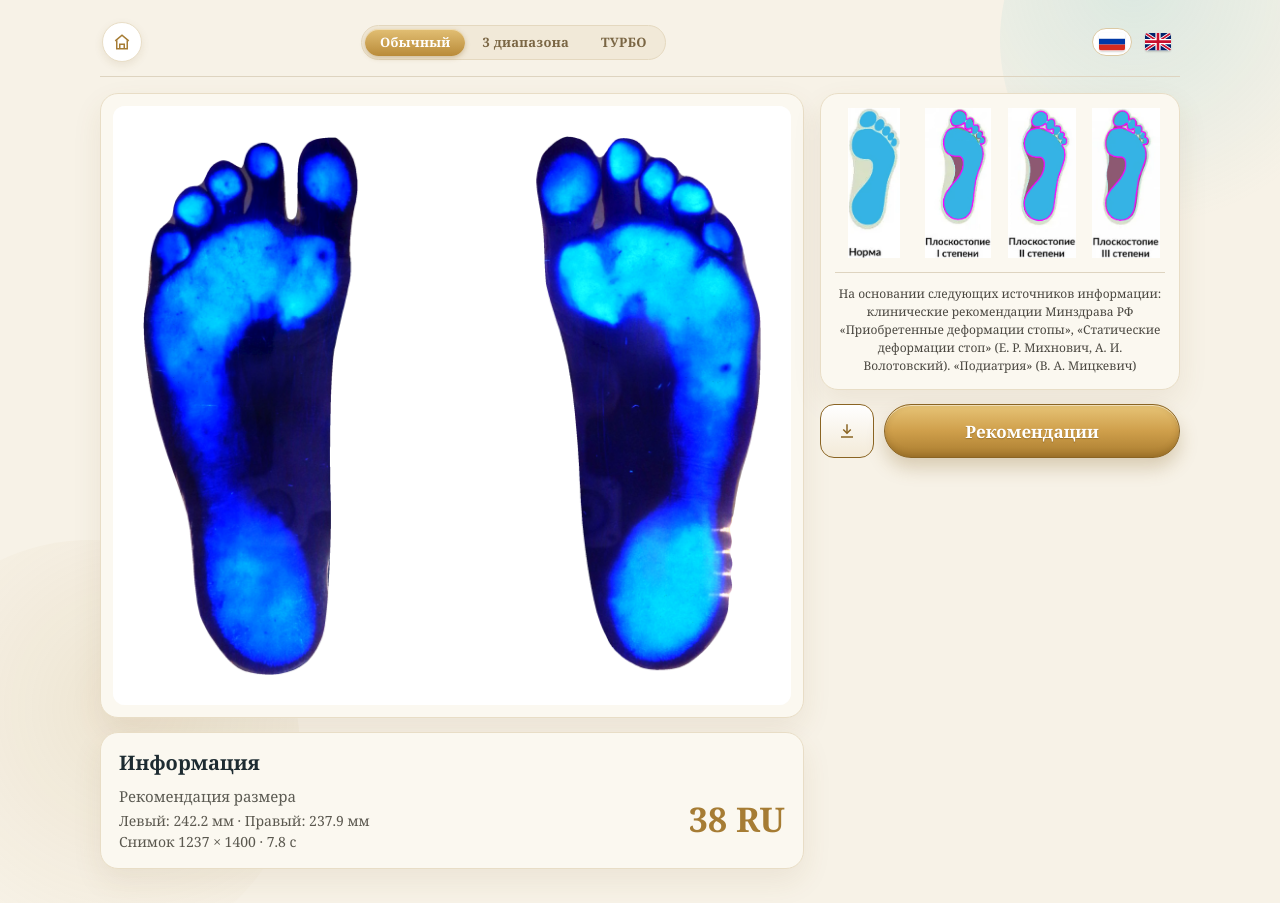
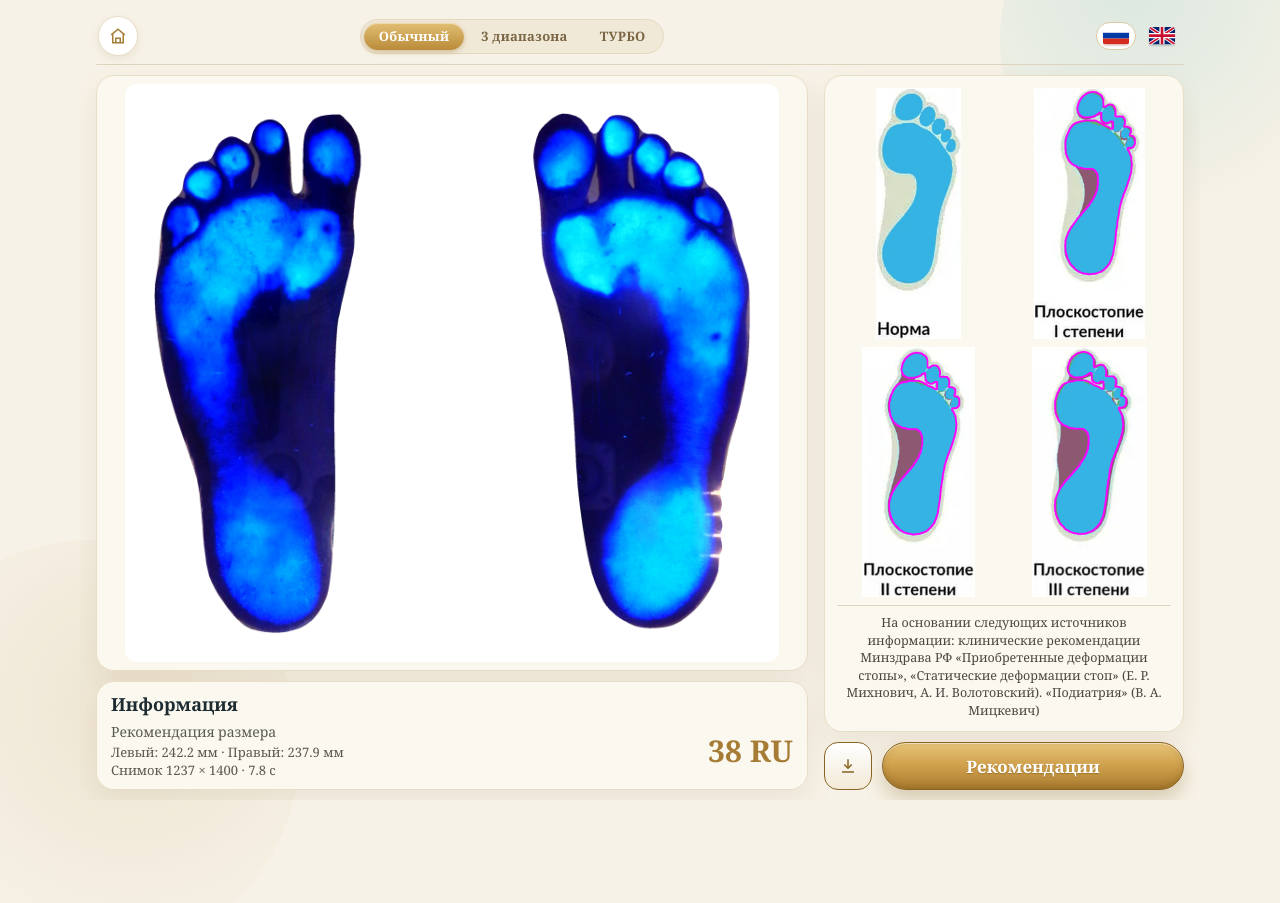
Before and after one commit to youssefhassanecoten-tech/scannerfrontexp, a plain HTML site: page result.html in a window 1280 px wide. After the commit the page ends 800 px from the top, so only its background shows below. Drawn offline with Linux system fonts and the light colour scheme.

Commit message:
Refine result page layout and enlarge modal examples

```diff
--- a/result.html
+++ b/result.html
@@ -42,7 +42,7 @@
   .flag{width:26px;height:17px;border-radius:3px;display:block;box-shadow:0 1px 2px rgba(0,0,0,.16)}
 
   /* main */
-  .rp-main{display:grid;grid-template-columns:minmax(0,1fr) 360px;gap:16px;margin-top:16px;align-items:start}
+  .rp-main{display:grid;grid-template-columns:minmax(0,1fr) 360px;gap:24px;margin-top:16px;align-items:start}
   .rp-card{background:var(--card);border:1px solid var(--card-line);border-radius:18px;
     box-shadow:0 12px 30px rgba(120,92,32,.09)}
 
@@ -50,7 +50,7 @@
   .rp-preview img{display:block;width:100%;height:auto;border-radius:12px;background:#fff;cursor:zoom-in}
   .rp-preview:hover img{opacity:.97}
 
-  .rp-info{padding:16px 18px;margin-top:14px}
+  .rp-info{padding:16px 18px;margin-top:18px}
   .rp-info-title{font-size:20px;font-weight:700;margin:0 0 10px}
   .rp-info-grid{display:flex;align-items:center;justify-content:space-between;gap:16px}
   .rp-info-det{min-width:0}
@@ -58,15 +58,15 @@
   .rp-line{font-size:14px;color:#5b584f;line-height:1.5}
   .rp-size{font-size:34px;font-weight:700;color:var(--gold);white-space:nowrap}
 
-  .rp-flat{background:var(--card);border:1px solid var(--card-line);border-radius:18px;padding:14px;
+  .rp-flat{background:var(--card);border:1px solid var(--card-line);border-radius:18px;padding:16px;
     box-shadow:0 12px 30px rgba(120,92,32,.09)}
   .flatfoot{display:block}
-  .rp-flat-row{display:flex;align-items:flex-end;justify-content:center;gap:6px}
-  .rp-flat-row img{flex:1 1 0;min-width:0;width:100%;height:auto;max-height:150px;object-fit:contain}
+  .rp-flat-row{display:grid;grid-template-columns:repeat(2,minmax(0,1fr));align-items:end;justify-items:center;gap:10px}
+  .rp-flat-row img{width:100%;height:auto;max-height:200px;object-fit:contain}
   .flatfoot-source{margin-top:14px;padding-top:12px;border-top:1px solid var(--rule);
-    text-align:center;font-size:12px;line-height:1.5;color:#4a4740}
+    text-align:center;font-size:14px;line-height:1.55;color:#4a4740}
 
-  .rp-actions{display:flex;gap:10px;margin-top:14px}
+  .rp-actions{display:flex;gap:10px;margin-top:18px}
   .rp-dl{width:54px;height:54px;flex:0 0 auto;border-radius:14px;border:1px solid var(--gold-deep);
     background:linear-gradient(180deg,#fff,#f3ead8);color:var(--gold-deep);display:grid;place-items:center;cursor:pointer}
   .rp-dl:hover{background:#f8f1e2}
@@ -82,19 +82,23 @@
   .rp-modal{position:fixed;inset:0;z-index:60;display:none;align-items:center;justify-content:center;
     padding:20px;background:rgba(32,25,13,.72)}
   .rp-modal.open{display:flex}
-  .rp-modal-box{position:relative;max-width:min(940px,94vw);max-height:92vh;overflow:auto;
-    background:#fff;border-radius:16px;padding:14px;box-shadow:0 20px 60px rgba(0,0,0,.4)}
-  .rp-modal-close{position:absolute;right:10px;top:10px;width:34px;height:34px;border-radius:50%;
+  .rp-modal-box{position:relative;max-width:min(980px,94vw);max-height:92vh;overflow:hidden;display:flex;flex-direction:column;gap:10px;
+    background:#fff;border-radius:16px;padding:12px 12px 10px;box-shadow:0 20px 60px rgba(0,0,0,.4)}
+  .rp-modal-close{position:absolute;right:10px;top:10px;width:34px;height:34px;border-radius:50%;z-index:2;
     border:1px solid var(--card-line);background:#fff;color:#6b5c3e;font-size:18px;cursor:pointer;line-height:1}
-  .rp-modal-img{display:block;max-width:100%;max-height:60vh;margin:0 auto;border-radius:10px}
-  .rp-modal-examples{display:flex;gap:8px;justify-content:center;margin-top:12px}
-  .rp-modal-examples img{width:22%;height:auto;object-fit:contain}
+  .rp-modal-img{display:block;flex:1 1 auto;min-height:0;width:auto;max-width:100%;max-height:calc(92vh - 210px);margin:0 auto;border-radius:10px;object-fit:contain}
+  .rp-modal-examples{flex:0 0 auto;display:grid;grid-template-columns:repeat(4,1fr);gap:10px;align-items:end}
+  .rp-modal-examples img{width:100%;height:auto;max-height:min(19vh,150px);object-fit:contain}
+  @media (max-height:700px){
+    .rp-modal-box{padding:10px;gap:8px}
+    .rp-modal-img{max-height:calc(92vh - 150px)}
+    .rp-modal-examples img{max-height:min(14vh,100px)}
+  }
 
   @media (max-width:860px){
     .rp-page{padding:12px 14px 26px}
     .rp-main{grid-template-columns:1fr}
     .rp-size{font-size:28px}
-    .rp-flat-row img{max-height:120px}
   }
   /* ---- fluid, device-adaptive sizing (mobile / tablet / desktop) ---- */
   html,body{overflow-x:hidden}
@@ -103,15 +107,17 @@
   .rp-home{width:clamp(34px,8vw,40px);height:clamp(34px,8vw,40px)}
   .seg button{font-size:clamp(11px,2.4vw,13px);padding:clamp(6px,1.4vw,7px) clamp(9px,2.4vw,15px)}
   .flag{width:clamp(22px,5vw,26px);height:auto}
-  .rp-main{gap:clamp(12px,2.4vw,16px)}
-  .rp-info{padding:clamp(12px,3vw,16px) clamp(14px,3vw,18px)}
+  .rp-main{gap:clamp(18px,3.5vw,28px);margin-top:clamp(14px,2.8vw,20px)}
+  .rp-info{padding:clamp(12px,3vw,16px) clamp(14px,3vw,18px);margin-top:clamp(16px,3vw,22px)}
   .rp-info-title{font-size:clamp(17px,3.4vw,20px)}
   .rp-sub{font-size:clamp(13px,2.8vw,15px)}
   .rp-line{font-size:clamp(12px,2.6vw,14px);overflow-wrap:anywhere}
   .rp-size{font-size:clamp(26px,6vw,34px)}
-  .rp-flat{padding:clamp(10px,2.6vw,14px)}
-  .rp-flat-row img{max-height:clamp(90px,18vw,150px)}
-  .flatfoot-source{font-size:clamp(10.5px,2.4vw,12px);overflow-wrap:anywhere}
+  .rp-flat{padding:clamp(12px,3vw,18px)}
+  .rp-flat-row{gap:clamp(8px,2vw,12px)}
+  .rp-flat-row img{max-height:clamp(120px,24vw,210px)}
+  .flatfoot-source{font-size:clamp(13px,2.8vw,15px);line-height:1.55;margin-top:clamp(12px,2.4vw,16px);padding-top:clamp(10px,2vw,14px);overflow-wrap:anywhere}
+  .rp-actions{margin-top:clamp(16px,3vw,22px)}
   .rp-dl{width:clamp(46px,10vw,54px);height:clamp(46px,10vw,54px)}
   .rp-rec{height:clamp(46px,10vw,54px);font-size:clamp(15px,3.2vw,17px)}
   @media (max-width:900px){ .rp-main{grid-template-columns:1fr} }
@@ -120,6 +126,31 @@
     .seg{order:3;width:100%;justify-content:center;margin:6px 0 0}
     .rp-lang{margin-left:auto}
     .rp-info-grid{flex-wrap:wrap;row-gap:6px}
+    .rp-flat-row{grid-template-columns:repeat(2,minmax(0,1fr))}
+  }
+
+  /* desktop/tablet landscape: fit viewport without unnecessary page scroll */
+  @media (min-width:901px) and (min-height:620px){
+    html,body{height:100%;overflow:hidden}
+    .rp-page{height:100dvh;max-height:100dvh;overflow:hidden;display:flex;flex-direction:column;padding:10px 16px 10px}
+    .rp-top{flex:0 0 auto;padding-bottom:8px}
+    .rp-main{flex:1 1 auto;min-height:0;align-items:stretch;gap:16px;margin-top:10px}
+    .rp-main > section,.rp-main > aside{min-height:0;display:flex;flex-direction:column}
+    .rp-preview{flex:1 1 auto;min-height:0;display:flex;align-items:center;justify-content:center;padding:8px}
+    .rp-preview img{width:auto;height:auto;max-width:100%;max-height:100%;object-fit:contain}
+    .rp-info{flex:0 0 auto;margin-top:10px;padding:10px 14px}
+    .rp-info-title{margin:0 0 6px;font-size:18px}
+    .rp-sub{font-size:14px;margin-bottom:2px}
+    .rp-line{font-size:13px;line-height:1.4}
+    .rp-size{font-size:30px}
+    .rp-flat{flex:1 1 auto;min-height:0;display:flex;flex-direction:column;padding:12px}
+    .flatfoot{flex:1 1 auto;min-height:0;display:flex;flex-direction:column}
+    .rp-flat-row{flex:1 1 auto;min-height:0;display:grid;grid-template-columns:repeat(2,minmax(0,1fr));grid-template-rows:repeat(2,minmax(0,1fr));gap:8px;align-content:stretch}
+    .rp-flat-row img{width:100%;height:100%;min-height:0;max-height:none;object-fit:contain}
+    .flatfoot-source{flex:0 0 auto;margin-top:8px;padding-top:8px;font-size:12.5px;line-height:1.4}
+    .rp-actions{flex:0 0 auto;margin-top:10px}
+    .rp-dl,.rp-rec{height:48px}
+    .rp-dl{width:48px}
   }
 </style>
 </head>
```
